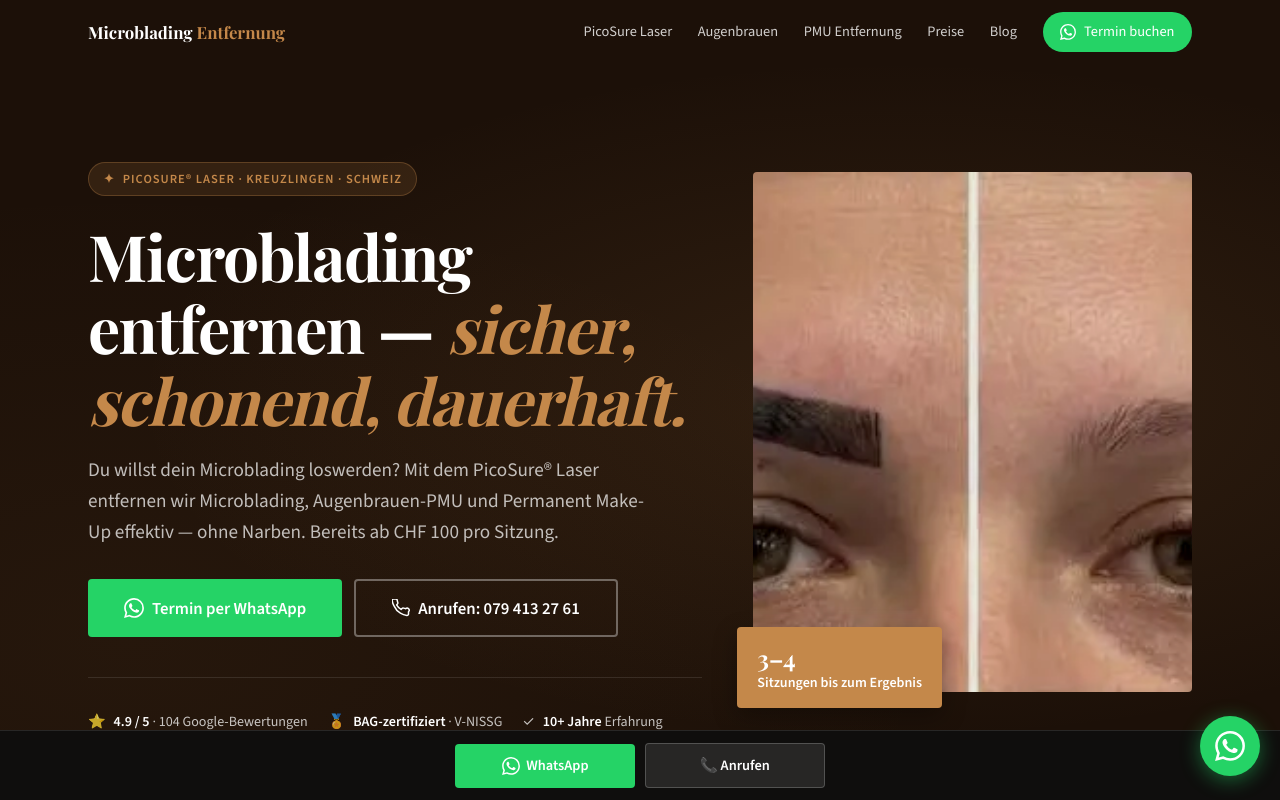
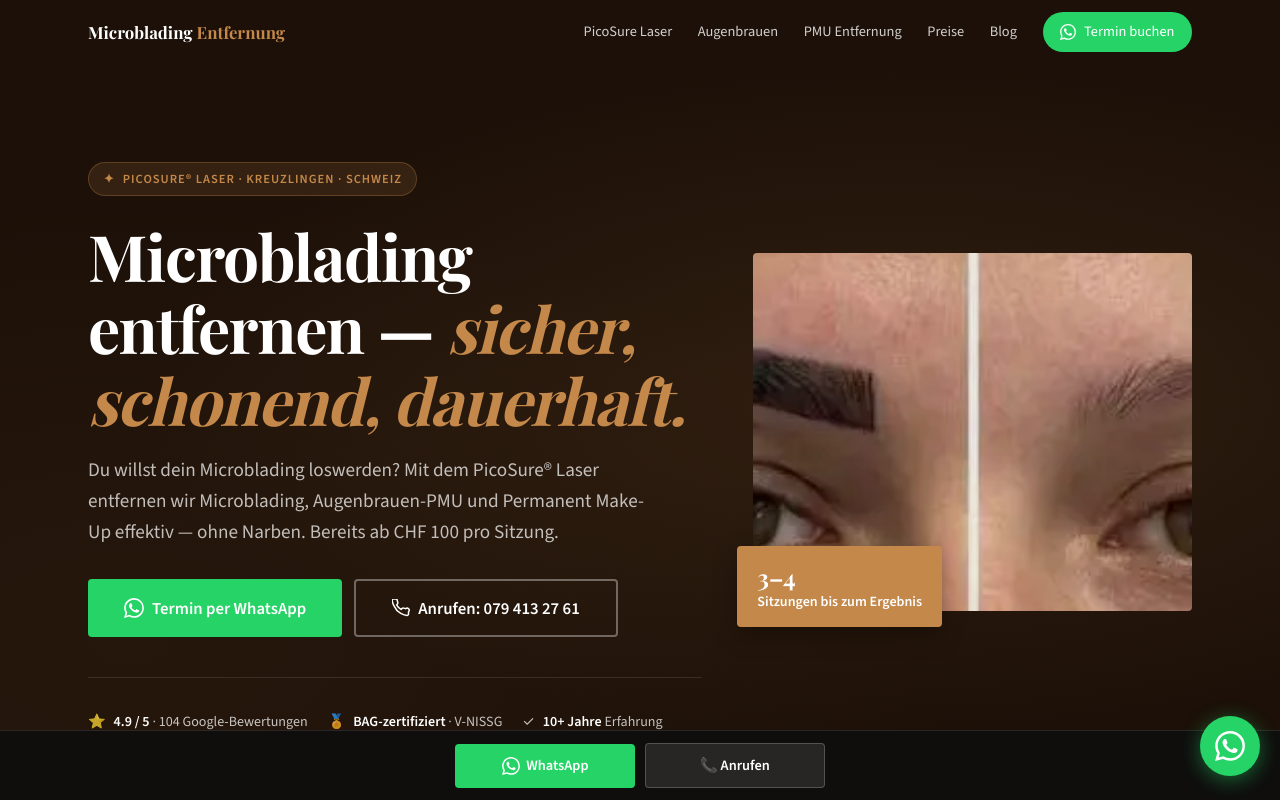
Before and after one commit to jakobautomation/microblading-entfernung.ch, a plain HTML site: page index.html in a window 1280 px wide. Shown: the top 800 px of the page. Drawn offline with nearby package versions, Linux system fonts and the light colour scheme; no server answers; a web font is replaced by a local one.

Commit message:
Hero: vorhernachher2 Bild + Querformat auf Desktop

```diff
--- a/css/style.css
+++ b/css/style.css
@@ -298,10 +298,16 @@ strong { font-weight: 600; }
 }
 .hero-img img {
   width: 100%;
-  height: clamp(300px, 55vw, 520px);
+  height: clamp(260px, 45vw, 400px);
   object-fit: cover;
+  object-position: center;
   border-radius: var(--radius);
   filter: brightness(0.9) contrast(1.05);
+}
+@media (min-width: 1024px) {
+  .hero-img img {
+    height: clamp(320px, 28vw, 420px);
+  }
 }
 .hero-img-badge {
   position: absolute;
--- a/index.html
+++ b/index.html
@@ -20,7 +20,7 @@
   <link rel="preconnect" href="https://fonts.gstatic.com" crossorigin>
   <link rel="preload" href="https://fonts.googleapis.com/css2?family=Playfair+Display:ital,wght@0,400;0,700;1,400&family=Source+Sans+3:wght@300;400;600&display=swap" as="style" onload="this.onload=null;this.rel='stylesheet'">
   <noscript><link rel="stylesheet" href="https://fonts.googleapis.com/css2?family=Playfair+Display:ital,wght@0,400;0,700;1,400&family=Source+Sans+3:wght@300;400;600&display=swap"></noscript>
-  <link rel="stylesheet" href="/css/style.css?v=6">
+  <link rel="stylesheet" href="/css/style.css?v=7">
   <script type="application/ld+json">
   {
     "@context": "https://schema.org",
@@ -141,7 +141,7 @@
       </div>
       <div class="hero-img reveal">
         <img
-          src="/images/vorhernachher.webp"
+          src="/images/vorhernachher2.webp"
           alt="Microblading Entfernung Vorher Nachher Ergebnis – PicoSure Laser Kreuzlingen"
           width="600" height="480"
           loading="eager"
```
Also changed, not shown: images/vorhernachher2.jpg (added), images/vorhernachher2.webp (added).
